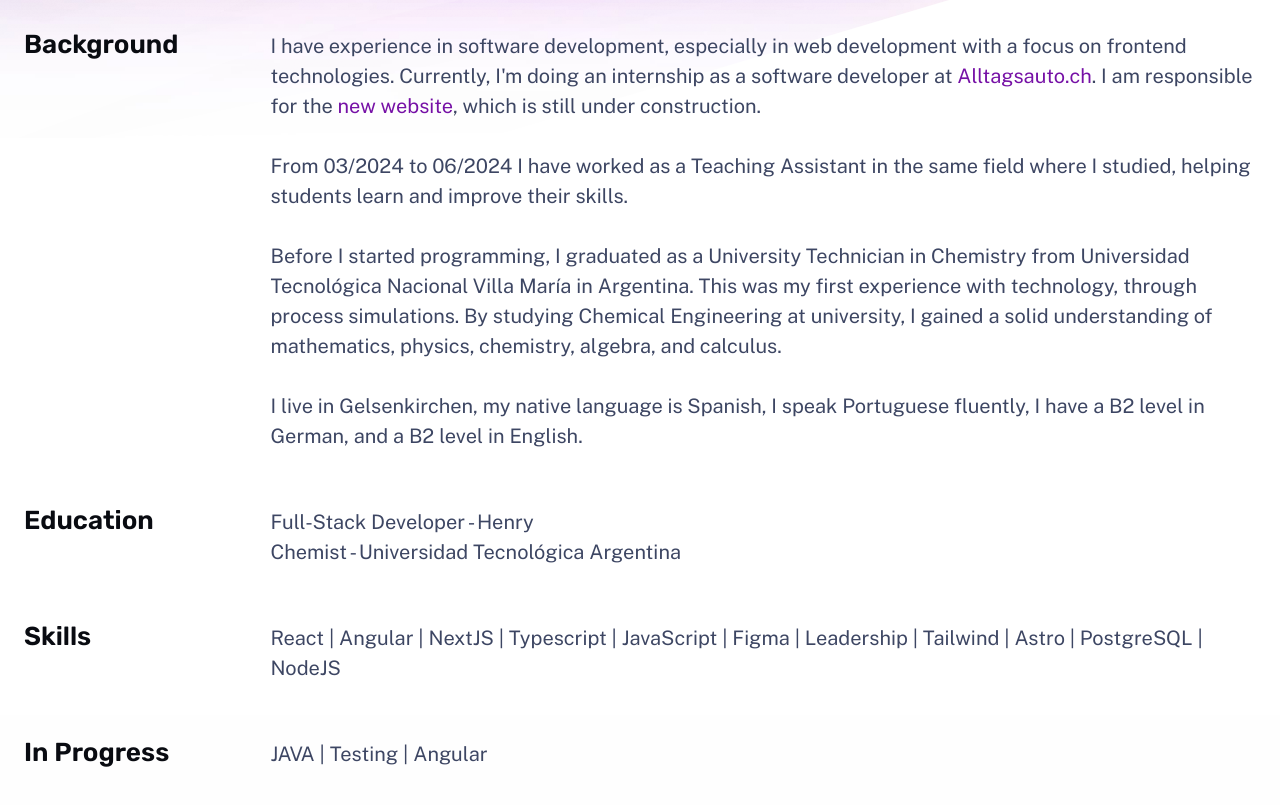
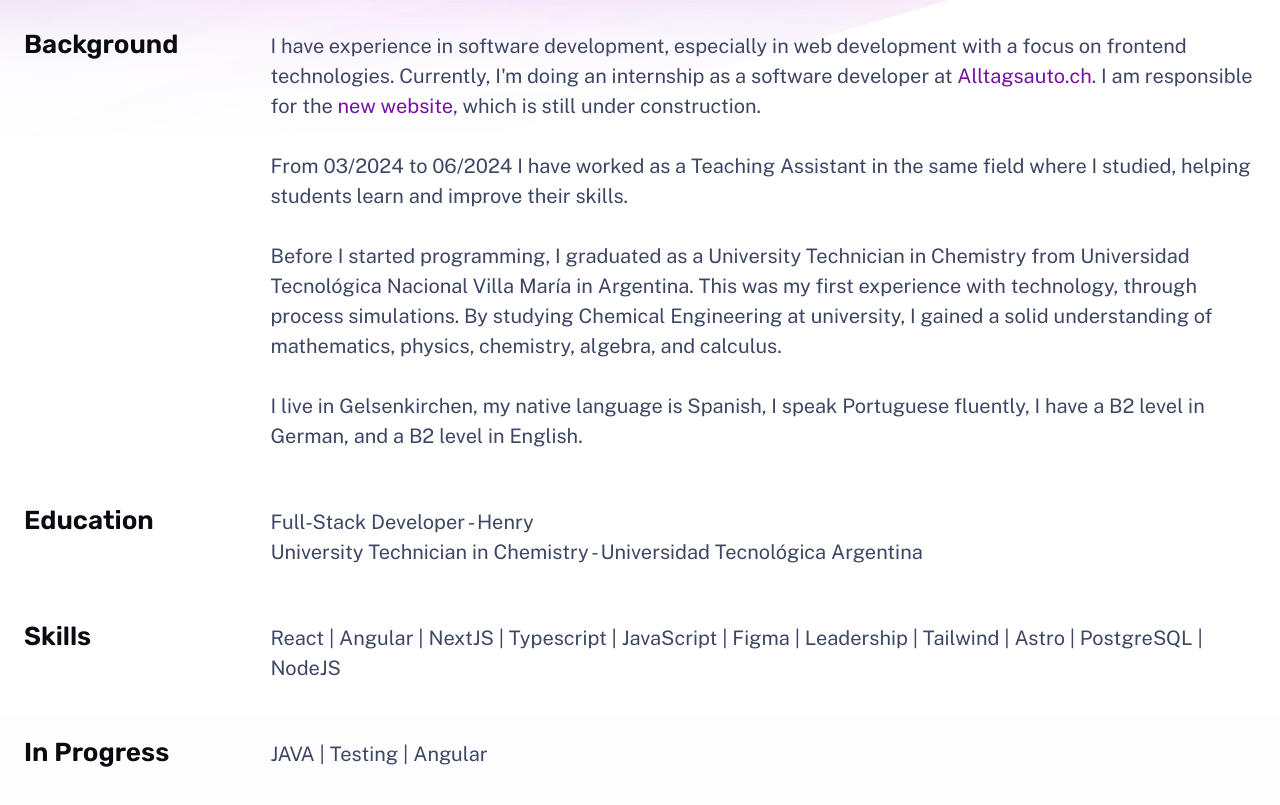
Before and after one commit to FLORES-SimonG/portfolio, an Astro site: page /about in a window 1280 px wide. Shown: the part 289-1094 px from the top of the page. Built offline with nearby package versions, Linux system fonts and the light colour scheme; Astro itself is replaced by a stand-in of ours.

Commit message:
actualicé el nombre

```diff
--- a/src/pages/about.astro
+++ b/src/pages/about.astro
@@ -43,7 +43,7 @@ import Hero from "../components/Hero.astro";
         <h2 class="section-title">Education</h2>
         <div class="content">
           <p>Full-Stack Developer - Henry</p>
-          <p>Chemist - Universidad Tecnológica Argentina</p>
+          <p>University Technician in Chemistry - Universidad Tecnológica Argentina</p>
         </div>
       </section>
       <section>
```
